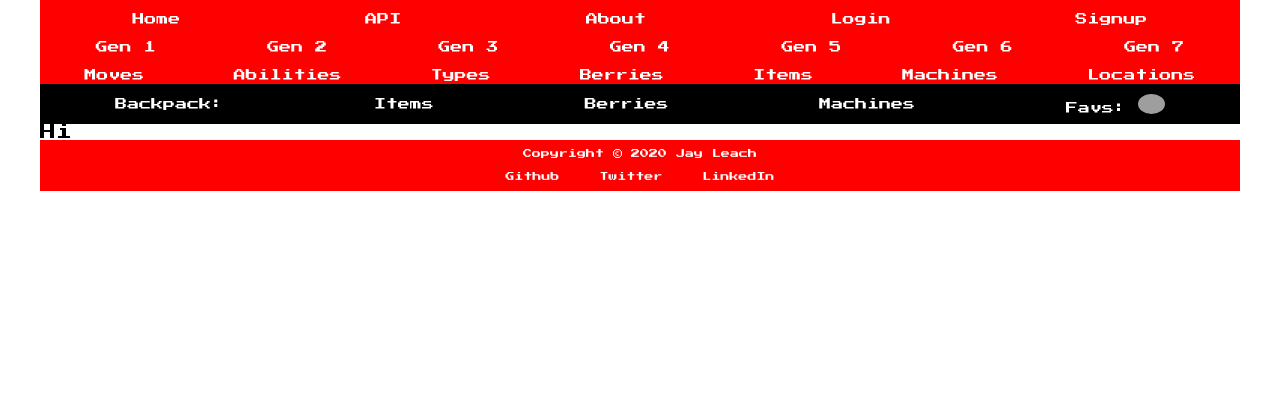
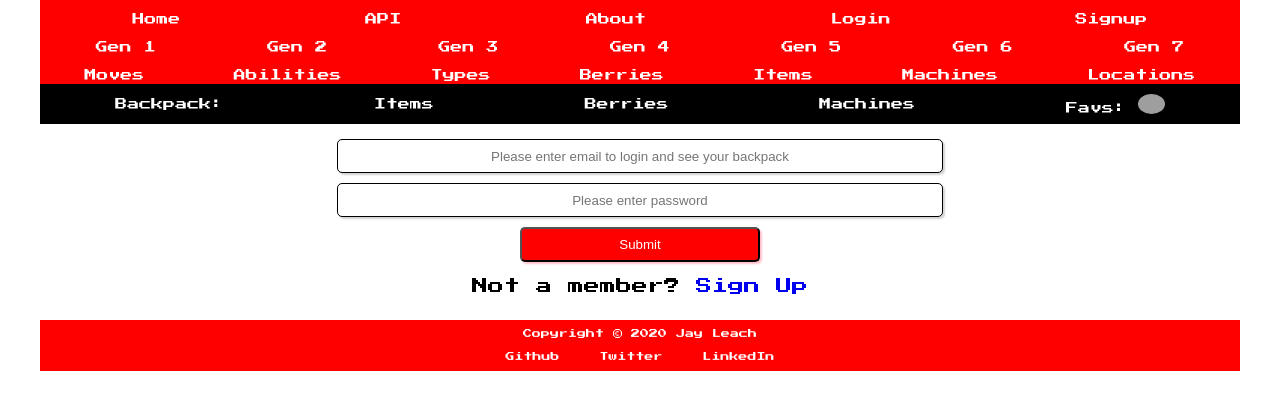
Before and after one commit to leachcoding/PokedexReact, a React (Create React App) app in the folder pokedex-app/: page /login in a window 1280 px wide. Shown: the top 410 px of the page. Built offline with nearby package versions, Linux system fonts and the light colour scheme; grey boxes are pictures that could not be loaded.

Commit message:
Login form added

```diff
--- /dev/null
+++ b/pokedex-app/src/components/Auth/Login.css
@@ -0,0 +1,16 @@
+.loginForm {
+    display: flex;
+    flex-direction: column;
+    align-items: center;
+    width: 100%;
+    justify-content: center;
+}
+
+.loginForm input {
+    margin: 5px auto;
+}
+
+.loginForm button {
+    min-height: 35px;
+    margin-top: 5px;
+}
--- a/pokedex-app/src/components/Auth/Login.js
+++ b/pokedex-app/src/components/Auth/Login.js
@@ -1,9 +1,16 @@
 import React from 'react';
+import {Link} from 'react-router-dom';
+import './Login.css'
 
 function Login() {
   return (
     <>
-      <div>Hi</div>
+      <form class="loginForm">
+        <input type="email" placeholder="Please enter email to login and see your backpack"></input>
+        <input type="password" placeholder="Please enter password"></input>
+        <button type="submit">Submit</button>
+        <p>Not a member? <Link to={'/register'}>Sign Up</Link></p>
+      </form>
     </>
   );
 }
--- a/pokedex-app/src/components/Navigation/NavBar.js
+++ b/pokedex-app/src/components/Navigation/NavBar.js
@@ -11,7 +11,7 @@ class Navigation extends Component {
           <a target="_blank" href="https://pokeapi.co/">API</a>
           <Link to={'/about'}>About</Link>
           <Link to={'/login'}>Login</Link>
-          <Link to={'/signup'}>Signup</Link>
+          <Link to={'/register'}>Signup</Link>
         </div>
         <div className="midNav">
           <Link to={'/generations/1'}>Gen 1</Link>
```
